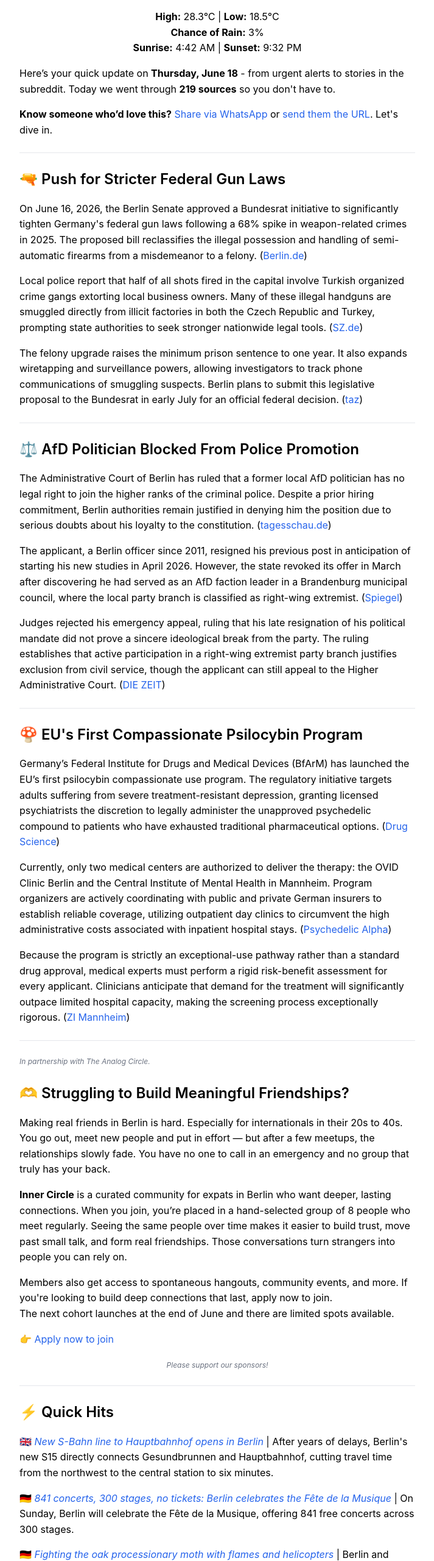
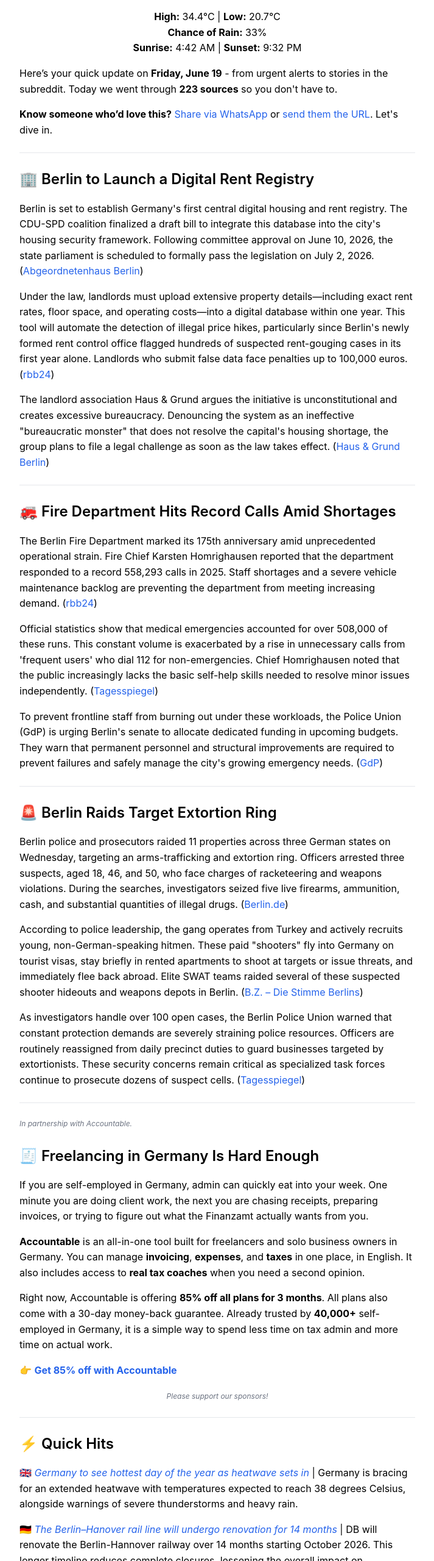
Before and after one commit to plamenpasliev/berlindaily-newsletter-archive, a website: page archive/latest.html in a window 1280 px wide. Shown: the part 240-2800 px from the top of the page at 61% size, without its empty margins (283-996 px from the left). Drawn offline with Linux system fonts and the light colour scheme; a script that the page names is missing.

Commit message:
Update Today's Newsletter

```diff
--- a/archive/latest.html
+++ b/archive/latest.html
@@ -4,10 +4,10 @@
 <head>
     <meta charset="UTF-8">
     <meta name="viewport" content="width=device-width, initial-scale=1.0">
-    <title>🔫 Gun laws, AfD ruling, Psilocybin use - Berlin News Daily</title>
+    <title>🏠 Rent registry, Fire call surge, Extortion ring - Berlin News Daily</title>
     <meta name="description" content="Stay informed with curated Berlin news and events in English — perfect for expats and newcomers. We go through 100+ articles, posts and events each day so you don't have to.">
     <meta name="author" content="Plamen Pasliev" />
-    <meta name="publish-date" content="2026-06-17">
+    <meta name="publish-date" content="2026-06-19">
     <link rel="canonical" href="https://berlindaily.org/" />
 
     <!-- Cache control for static assets -->
@@ -17,20 +17,20 @@
     <link rel="preload" as="image" href="/assets/berlin-news-daily-logo.webp" fetchpriority="high" />
     <link rel="stylesheet" href="style.css">
 
-    <meta property="og:title" content="🔫 Gun laws, AfD ruling, Psilocybin use - Berlin News Daily" />
+    <meta property="og:title" content="🏠 Rent registry, Fire call surge, Extortion ring - Berlin News Daily" />
     <meta property="og:description" content="Stay informed with curated Berlin news and events in English — perfect for expats and newcomers. We go through 100+ articles, posts and events each day so you don't have to." />
     <meta property="og:type" content="article" />
-    <meta property="og:url" content="https://newsletter.berlindaily.org/archive/20260617-gun-laws-afd-ruling-psilocybin-use.html" />
+    <meta property="og:url" content="https://newsletter.berlindaily.org/archive/20260619-rent-registry-fire-call-surge-extortion-ring.html" />
     <meta property="og:image" content="https://storage.googleapis.com/gpt-engineer-file-uploads/4EHtkGxfgqNmjMCrTPEpIxYaKjf2/social-images/social-1758459261289-berlindaily-logo.png">
 
 <script type="application/ld+json">
 {
   "@context": "https://schema.org",
   "@type": "NewsArticle",
-  "headline": "🔫 Gun laws, AfD ruling, Psilocybin use - Berlin News Daily",
+  "headline": "🏠 Rent registry, Fire call surge, Extortion ring - Berlin News Daily",
   "image": [ "https://newsletter.berlindaily.org/assets/berlin-news-daily-logo.webp"
    ],
-  "datePublished": "2026-06-17",
+  "datePublished": "2026-06-19",
   "author": {
     "@type": "Organization",
     "name": "Berlin News Daily"
@@ -62,55 +62,55 @@
   <img style="display: block; margin: 0 auto;" alt="Berlin Daily Logo" width="150" src="https://fgovoiddczxvdmvjrdqs.supabase.co/storage/v1/object/public/berlin_daily_assets/berlin_daily_logo.png?w=150">
 
 <h1 id="☀️-guten-morgen-berlin">☀️ Guten Morgen, Berlin!</h1>
-<p><strong>High:</strong> 28.3°C | <strong>Low:</strong> 18.5°C<br><strong>Chance of Rain:</strong> 3%<br><strong>Sunrise:</strong> 4:42 AM | <strong>Sunset:</strong> 9:32 PM</p>
+<p><strong>High:</strong> 34.4°C | <strong>Low:</strong> 20.7°C<br><strong>Chance of Rain:</strong> 33%<br><strong>Sunrise:</strong> 4:42 AM | <strong>Sunset:</strong> 9:32 PM</p>
 </div>
 
-<p>Here’s your quick update on <strong>Thursday, June 18</strong> - from urgent alerts to stories in the subreddit. Today we went through <strong>219 sources</strong> so you don't have to. </p>
+<p>Here’s your quick update on <strong>Friday, June 19</strong> - from urgent alerts to stories in the subreddit. Today we went through <strong>223 sources</strong> so you don't have to. </p>
 <p><strong>Know someone who’d love this?</strong> <a href="https://api.whatsapp.com/send?text=Hey%21%20I%E2%80%99ve%20been%20reading%20Berlin%20Daily%20lately%20and%20thought%20you%E2%80%99d%20like%20it.%20It%20helps%20me%20stay%20informed%20and%20find%20out%20cool%20things%20to%20do%20in%20Berlin.%20It%27s%20also%20free.%20Check%20it%20out%3A%20https%3A%2F%2Fberlindaily.org">Share via WhatsApp</a> or <a href="https://newsletter.berlindaily.org/">send them the URL</a>. Let's dive in.</p>
 <hr>
-<h2 id="🇩🇪-berlin-approves-push-for-stricter-federal-gun-laws">🔫 Push for Stricter Federal Gun Laws</h2>
-<p class="excerpt">On June 16, 2026, the Berlin Senate approved a Bundesrat initiative to significantly tighten Germany's federal gun laws following a 68% spike in weapon-related crimes in 2025. The proposed bill reclassifies the illegal possession and handling of semi-automatic firearms from a misdemeanor to a felony. (<a href="https://www.berlin.de/rbmskzl/aktuelles/pressemitteilungen/2026/pressemitteilung.1682248.php">Berlin.de</a>)</p>
-<p>Local police report that half of all shots fired in the capital involve Turkish organized crime gangs extorting local business owners. Many of these illegal handguns are smuggled directly from illicit factories in both the Czech Republic and Turkey, prompting state authorities to seek stronger nationwide legal tools. (<a href="https://www.sueddeutsche.de/panorama/schusswaffen-kriminalitaet-berlin-will-strengere-waffengesetze-ueber-bundesrat-erreichen-dpa.urn-newsml-dpa-com-20090101-260615-930-225227">SZ.de</a>)</p>
-<p>The felony upgrade raises the minimum prison sentence to one year. It also expands wiretapping and surveillance powers, allowing investigators to track phone communications of smuggling suspects. Berlin plans to submit this legislative proposal to the Bundesrat in early July for an official federal decision. (<a href="https://taz.de/Schiessereien-in-Berlin/!6187797/">taz</a>)</p>
+<h2 id="🏢-berlin-to-launch-germanys-first-digital-rent-registry">🏢 Berlin to Launch a Digital Rent Registry</h2>
+<p class="excerpt">Berlin is set to establish Germany's first central digital housing and rent registry. The CDU-SPD coalition finalized a draft bill to integrate this database into the city's housing security framework. Following committee approval on June 10, 2026, the state parliament is scheduled to formally pass the legislation on July 2, 2026. (<a href="https://www.parlament-berlin.de/ados/19/IIIPlen/vorgang/d19-3327.pdf">Abgeordnetenhaus Berlin</a>)</p>
+<p>Under the law, landlords must upload extensive property details—including exact rent rates, floor space, and operating costs—into a digital database within one year. This tool will automate the detection of illegal price hikes, particularly since Berlin's newly formed rent control office flagged hundreds of suspected rent-gouging cases in its first year alone. Landlords who submit false data face penalties up to 100,000 euros. (<a href="https://www.rbb24.de/politik/beitrag/2026/06/Berlin-Mietenkataster-Kampf-Wuchermiete.html">rbb24</a>)</p>
+<p>The landlord association Haus &amp; Grund argues the initiative is unconstitutional and creates excessive bureaucracy. Denouncing the system as an ineffective "bureaucratic monster" that does not resolve the capital's housing shortage, the group plans to file a legal challenge as soon as the law takes effect. (<a href="https://www.hausundgrund.de/verband/berlin/haus-grund-berlin-lehnt-mietenkataster-fuer-den-berliner-wohnungsmarkt-strikt-ab">Haus &amp; Grund Berlin</a>)</p>
 <hr>
-<h2 id="⚖️-berlin-court-blocks-afd-politician-from-police-promotion">⚖️ AfD Politician Blocked From Police Promotion</h2>
-<p class="excerpt">The Administrative Court of Berlin has ruled that a former local AfD politician has no legal right to join the higher ranks of the criminal police. Despite a prior hiring commitment, Berlin authorities remain justified in denying him the position due to serious doubts about his loyalty to the constitution. (<a href="https://www.tagesschau.de/inland/regional/brandenburg/rbb-verwaltungsgericht-berlin-afd-fraktionsvorsitzender-darf-nicht-in-gehobenen-dienst-100.html">tagesschau.de</a>)</p>
-<p>The applicant, a Berlin officer since 2011, resigned his previous post in anticipation of starting his new studies in April 2026. However, the state revoked its offer in March after discovering he had served as an AfD faction leader in a Brandenburg municipal council, where the local party branch is classified as right-wing extremist. (<a href="https://www.spiegel.de/panorama/berlin-afd-politiker-hat-kein-recht-auf-einstellung-im-gehobenen-dienst-bei-der-polizei-a-fec4e9a8-2581-4bfd-bf5d-8d74524d24bb">Spiegel</a>)</p>
-<p>Judges rejected his emergency appeal, ruling that his late resignation of his political mandate did not prove a sincere ideological break from the party. The ruling establishes that active participation in a right-wing extremist party branch justifies exclusion from civil service, though the applicant can still appeal to the Higher Administrative Court. (<a href="https://www.zeit.de/politik/ausland/2026-06/berliner-polizist-afd-fraktionsvorsitzender-kriminalpolizei-brandenburg-verwaltungsgericht-berlin-gxe">DIE ZEIT</a>)</p>
+<h2 id="🚒-berlin-fire-department-hits-record-calls-amid-shortages">🚒 Fire Department Hits Record Calls Amid Shortages</h2>
+<p class="excerpt">The Berlin Fire Department marked its 175th anniversary amid unprecedented operational strain. Fire Chief Karsten Homrighausen reported that the department responded to a record 558,293 calls in 2025. Staff shortages and a severe vehicle maintenance backlog are preventing the department from meeting increasing demand. (<a href="https://www.rbb24.de/panorama/beitrag/2026/06/175-jahre-berliner-feuerwehr-interview-landesbranddirektor-karsten-homrighausen.html">rbb24</a>)</p>
+<p>Official statistics show that medical emergencies accounted for over 508,000 of these runs. This constant volume is exacerbated by a rise in unnecessary calls from 'frequent users' who dial 112 for non-emergencies. Chief Homrighausen noted that the public increasingly lacks the basic self-help skills needed to resolve minor issues independently. (<a href="https://www.tagesspiegel.de/berlin/alle-28-sekunden-ein-notruf-berliner-feuerwehr-verzeichnet-neuen-rekord-an-einsatzen-15630503.html">Tagesspiegel</a>)</p>
+<p>To prevent frontline staff from burning out under these workloads, the Police Union (GdP) is urging Berlin's senate to allocate dedicated funding in upcoming budgets. They warn that permanent personnel and structural improvements are required to prevent failures and safely manage the city's growing emergency needs. (<a href="https://www.gdp.de/Berlin/Stories/2026/GdP-Info_21-2026.pdf">GdP</a>)</p>
 <hr>
-<h2 id="🍄-germany-launches-eus-first-compassionate-psilocybin-program">🍄 EU's First Compassionate Psilocybin Program</h2>
-<p class="excerpt">Germany’s Federal Institute for Drugs and Medical Devices (BfArM) has launched the EU’s first psilocybin compassionate use program. The regulatory initiative targets adults suffering from severe treatment-resistant depression, granting licensed psychiatrists the discretion to legally administer the unapproved psychedelic compound to patients who have exhausted traditional pharmaceutical options. (<a href="https://www.drugscience.org.uk/germany-compassionate-psilocybin">Drug Science</a>)</p>
-<p>Currently, only two medical centers are authorized to deliver the therapy: the OVID Clinic Berlin and the Central Institute of Mental Health in Mannheim. Program organizers are actively coordinating with public and private German insurers to establish reliable coverage, utilizing outpatient day clinics to circumvent the high administrative costs associated with inpatient hospital stays. (<a href="https://psychedelicalpha.com/news/psilocybin-compassionate-use-in-germany-lea-mertens-and-andrea-jungaberle-on-the-first-patients-payers-and-practicalities/">Psychedelic Alpha</a>)</p>
-<p>Because the program is strictly an exceptional-use pathway rather than a standard drug approval, medical experts must perform a rigid risk-benefit assessment for every applicant. Clinicians anticipate that demand for the treatment will significantly outpace limited hospital capacity, making the screening process exceptionally rigorous. (<a href="https://www.zi-mannheim.de/institut/news-detail/compassionate-use-program-for-psilocybin-possible-for-the-first-time-in-germany.html">ZI Mannheim</a>)</p>
+<h2 id="🚨-berlin-raids-target-violent-turkish-extortion-ring">🚨 Berlin Raids Target Extortion Ring</h2>
+<p class="excerpt">Berlin police and prosecutors raided 11 properties across three German states on Wednesday, targeting an arms-trafficking and extortion ring. Officers arrested three suspects, aged 18, 46, and 50, who face charges of racketeering and weapons violations. During the searches, investigators seized five live firearms, ammunition, cash, and substantial quantities of illegal drugs. (<a href="https://www.berlin.de/polizei/polizeimeldungen/2026/pressemitteilung.1683468.php">Berlin.de</a>)</p>
+<p>According to police leadership, the gang operates from Turkey and actively recruits young, non-German-speaking hitmen. These paid "shooters" fly into Germany on tourist visas, stay briefly in rented apartments to shoot at targets or issue threats, and immediately flee back abroad. Elite SWAT teams raided several of these suspected shooter hideouts and weapons depots in Berlin. (<a href="https://www.bz-berlin.de/polizei/sek-stuermt-shooter-verstecke-und-waffen-depots">B.Z. – Die Stimme Berlins</a>)</p>
+<p>As investigators handle over 100 open cases, the Berlin Police Union warned that constant protection demands are severely straining police resources. Officers are routinely reassigned from daily precinct duties to guard businesses targeted by extortionists. These security concerns remain critical as specialized task forces continue to prosecute dozens of suspect cells. (<a href="https://www.tagesspiegel.de/berlin/razzia-gegen-turkische-erpresser-mafia-in-berlin-polizei-nimmt-drei-verdachtige-fest-und-stellt-scharfe-schusswaffen-sicher-15726222.html">Tagesspiegel</a>)</p>
 <hr>
 <p style="font-size: 12px; color: #6b7280; font-style: italic;">
-  In partnership with The Analog Circle.
+  In partnership with Accountable.
 </p>
 
-<h2 id="🫶-struggling-to-build-meaningful-friendships">🫶 Struggling to Build Meaningful Friendships?</h2>
-<p>Making real friends in Berlin is hard. Especially for internationals in their 20s to 40s. You go out, meet new people and put in effort — but after a few meetups, the relationships slowly fade. You have no one to call in an emergency and no group that truly has your back.</p>
-<p><strong>Inner Circle</strong> is a curated community for expats in Berlin who want deeper, lasting connections. When you join, you’re placed in a hand-selected group of 8 people who meet regularly. Seeing the same people over time makes it easier to build trust, move past small talk, and form real friendships. Those conversations turn strangers into people you can rely on.</p>
-<p>Members also get access to spontaneous hangouts, community events, and more. If you're looking to build deep connections that last, apply now to join.<br>The next cohort launches at the end of June and there are limited spots available. </p>
-<p>👉 <a href="https://forms.theanalogcircle.com/ic-application?utm_source=berlindaily&amp;utm_medium=partners&amp;utm_campaign=berlindaily-2026-06-17&amp;utm_section=midroll">Apply now to join</a></p>
+<h2 id="🧾-freelancing-in-germany-is-hard-enough">🧾 Freelancing in Germany Is Hard Enough</h2>
+<p>If you are self-employed in Germany, admin can quickly eat into your week. One minute you are doing client work, the next you are chasing receipts, preparing invoices, or trying to figure out what the Finanzamt actually wants from you.</p>
+<p><strong>Accountable</strong> is an all-in-one tool built for freelancers and solo business owners in Germany. You can manage <strong>invoicing</strong>, <strong>expenses</strong>, and <strong>taxes</strong> in one place, in English. It also includes access to <strong>real tax coaches</strong> when you need a second opinion.</p>
+<p>Right now, Accountable is offering <strong>85% off all plans for 3 months</strong>. All plans also come with a 30-day money-back guarantee. Already trusted by <strong>40,000+</strong> self-employed in Germany, it is a simple way to spend less time on tax admin and more time on actual work.</p>
+<p>👉 <a href="https://www.accountable.de/en/?productId=web.accountable.eu&amp;ucc=ld9vmr7dKE8"><strong>Get 85% off with Accountable</strong></a></p>
 <p style="font-size: 12px; color: #6b7280; margin-top: 20px; text-align: center; font-style: italic;">
   Please support our sponsors!
 </p>
 
 <hr>
 <h2 id="⚡-quick-hits">⚡ Quick Hits</h2>
-<p>🇬🇧 <a href="https://www.iamexpat.de/expat-info/germany-news/new-s-bahn-line-hauptbahnhof-opens-berlin"><em>New S-Bahn line to Hauptbahnhof opens in Berlin</em></a> | After years of delays, Berlin's new S15 directly connects Gesundbrunnen and Hauptbahnhof, cutting travel time from the northwest to the central station to six minutes.</p>
-<p>🇩🇪 <a href="https://www.berliner-zeitung.de/article/841-konzerte-300-buehnen-kein-ticket-berlin-feiert-die-fete-de-la-musique-10073864"><em>841 concerts, 300 stages, no tickets: Berlin celebrates the Fête de la Musique</em></a> | On Sunday, Berlin will celebrate the Fête de la Musique, offering 841 free concerts across 300 stages.</p>
-<p>🇩🇪 <a href="https://www.rbb24.de/panorama/beitrag/2026/06/eichenprozessionsspinner-eps-berlin-brandenburg-bekaempfung.html"><em>Fighting the oak processionary moth with flames and helicopters</em></a> | Berlin and Brandenburg are fighting toxic oak processionary caterpillars using sprays, vacuums, and fire, but local districts warn they are running out of funds and staff.</p>
-<p>🇩🇪 <a href="https://www.berliner-zeitung.de/article/ab-1-juli-verjaehren-bussgelder-spaeter-fuer-berliner-autofahrer-schliesst-sich-ein-schlupfloch-10098067"><em>Limitations for traffic fines will be extended</em></a> | From July 1, Germany will double the statute of limitations for traffic violations to six months, giving understaffed offices (like Berlin's) more time to process fines.</p>
-<p>🇩🇪 <a href="https://www.rbb24.de/panorama/beitrag/2026/06/brandenburg-berlin-wetter-sommer-gewitter-hitze.html"><em>Up to 35 degrees and thunderstorms</em></a> | Berlin and Brandenburg expect hot weekend weather with temperatures up to 35 degrees and potential thunderstorms, followed by cooler conditions next week.</p>
-<p>🇬🇧 <a href="https://www.the-berliner.com/english-news-berlin/are-these-the-last-two-weeks-of-cassiopeias-life/"><em>Cassiopeia faces eviction in 2 weeks</em></a> | Cassiopeia and other cultural venues face eviction by the end of June after site owner Kurth Group withdrew from development negotiations.</p>
+<p>🇬🇧 <a href="https://www.yahoo.com/news/weather-news/articles/germany-see-hottest-day-heatwave-104141820.html"><em>Germany to see hottest day of the year as heatwave sets in</em></a> | Germany is bracing for an extended heatwave with temperatures expected to reach 38 degrees Celsius, alongside warnings of severe thunderstorms and heavy rain.</p>
+<p>🇩🇪 <a href="https://www.tagesspiegel.de/berlin/bahnstrecke-berlinhannover-wird-saniert-fahrten-dauern-ab-oktober-teils-deutlich-langer-15725877.html"><em>The Berlin–Hanover rail line will undergo renovation for 14 months</em></a> | DB will renovate the Berlin-Hannover railway over 14 months starting October 2026. This longer timeline reduces complete closures, lessening the overall impact on passengers.</p>
+<p>🇩🇪 <a href="https://www.heise.de/news/Gesellschaft-fuer-Informatik-Studie-zu-Router-Sicherheit-in-Deutschland-11336469.html"><em>A Look at the Router Security Situation in Germany</em></a> | A study by the Gesellschaft für Informatik warns of security risks in German home routers and urges the government to support European manufacturers.</p>
+<p>🇩🇪 <a href="https://www.spiegel.de/mobilitaet/auto/berlin-mehr-einwohner-gemeldet-weniger-autos-a-ba959d81-a7fc-4dcf-93bd-1901c22a6fa5"><em>On average, nearly three-quarters of Berliners live without a private car</em></a> | Berlin's private car ownership dropped to 275 cars per 1,000 residents at the end of 2025, the lowest level since records began in 2008.</p>
+<p>🇬🇧 <a href="https://www.berlin.de/en/news/10453183-5559700-first-cercaria-alerts-for-berlins-lakes.en.html"><em>First cercaria alerts for Berlin's lakes</em></a> | Berlin has received early reports of cercariae (parasite larvae) in several lakes due to warm water. Official swimming areas still maintain excellent water quality.</p>
 <hr>
+
 <h2 id="💬-what-berliners-are-talking-about">💬 What Berliners Are Talking About</h2>
-<p>🗣️ <a href="https://www.reddit.com/r/askberliners/comments/1u7h2l4/best_english_speaking_fahrschule_in_berlin_cost/"><em>Best English speaking Fahrschule in Berlin + cost recommendations?</em></a> | Tips on Berlin’s English-friendly driving schools, costs, wait times, and which ones to avoid.</p>
-<p>🗣️ <a href="https://www.reddit.com/r/askberliners/comments/1u78p6f/best_asian_restaurants/"><em>Best Asian Restaurants?</em></a> | Standout Korean, Vietnamese, and broader Asian eats.</p>
-<p>🗣️ <a href="https://www.reddit.com/r/askberliners/comments/1u7hzdv/landlord_not_approving_the_dog_i_want_to_have/"><em>Landlord not approving the dog i want to have</em></a> | Tenant hopes to convince strict landlord to allow dog in flat.</p>
+<p>🗣️ <a href="https://www.reddit.com/r/berlinsocialclub/comments/1u979mp/thinking_of_becoming_a_freelancer_in_software/"><em>Thinking of becoming a freelancer in software engineering - anyone willing to share their experience?</em></a> | Hard truths about today’s freelancing market, networking, niche focus, and client acquisition.</p>
+<p>🗣️ <a href="https://www.reddit.com/r/askberliners/comments/1u95tpo/is_it_normal_for_new_rental_contracts_to_have/"><em>Is it normal for new rental contracts to have high Nebenkosten?</em></a> | Debate whether high Nebenkosten are normal or just cautious estimates.</p>
+<p>🗣️ <a href="https://www.reddit.com/r/berlinsocialclub/comments/1u8z78p/save_cassiopeia/"><em>Save Cassiopeia</em></a> | Rally to save Cassiopeia as it faces eviction.</p>
 <hr>
-<p>🧊 <strong>Word of the Day:</strong> Kühlschrank | <strong>Literal:</strong> Cool closet | <strong>Meaning:</strong> A refrigerator. | <strong>Example:</strong> <em>Stell bitte die Milch zurück in den Kühlschrank.</em> (Please put the milk back in the cool closet.)</p>
+<p>👻 <strong>Word of the Day:</strong> Zeitgeist | <strong>Literal:</strong> Time ghost | <strong>Meaning:</strong> The spirit or defining mood of a particular period in history. | <strong>Example:</strong> <em>Dieser Film fängt den Zeitgeist der 80er Jahre perfekt ein.</em> (This film perfectly captures the time ghost of the 80s.)</p>
 <hr>
 <h3 id="👋-thats-a-wrap-thank-you-for-reading">👋 That's a wrap! Thank you for reading.</h3>
 <p>Got feedback? Write us at <a href="mailto:news@berlindaily.org">news@berlindaily.org</a>. </p>
```
